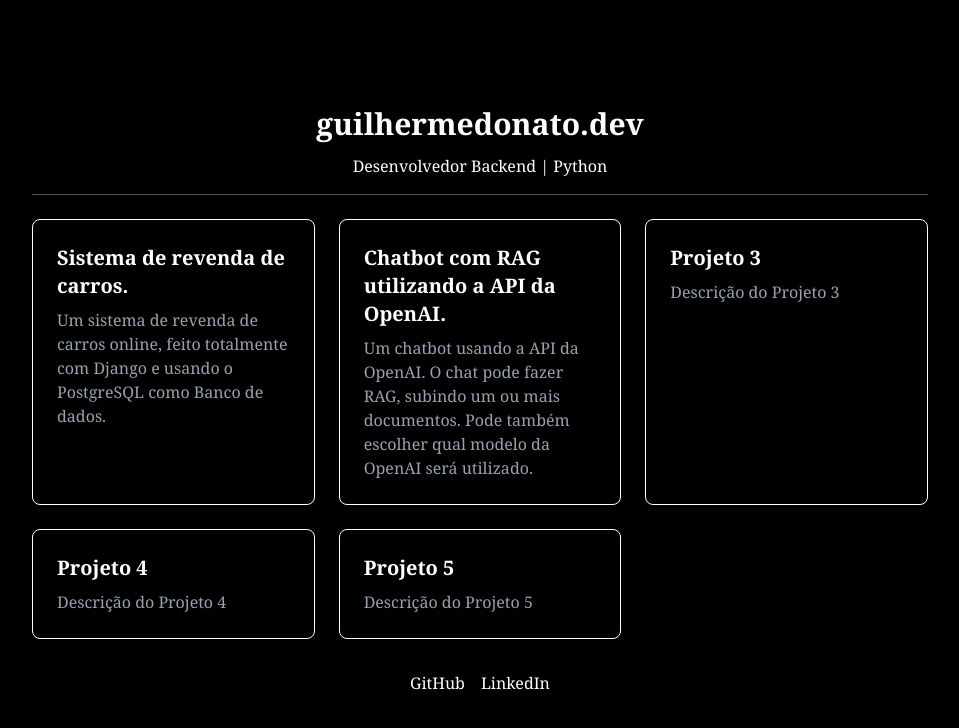
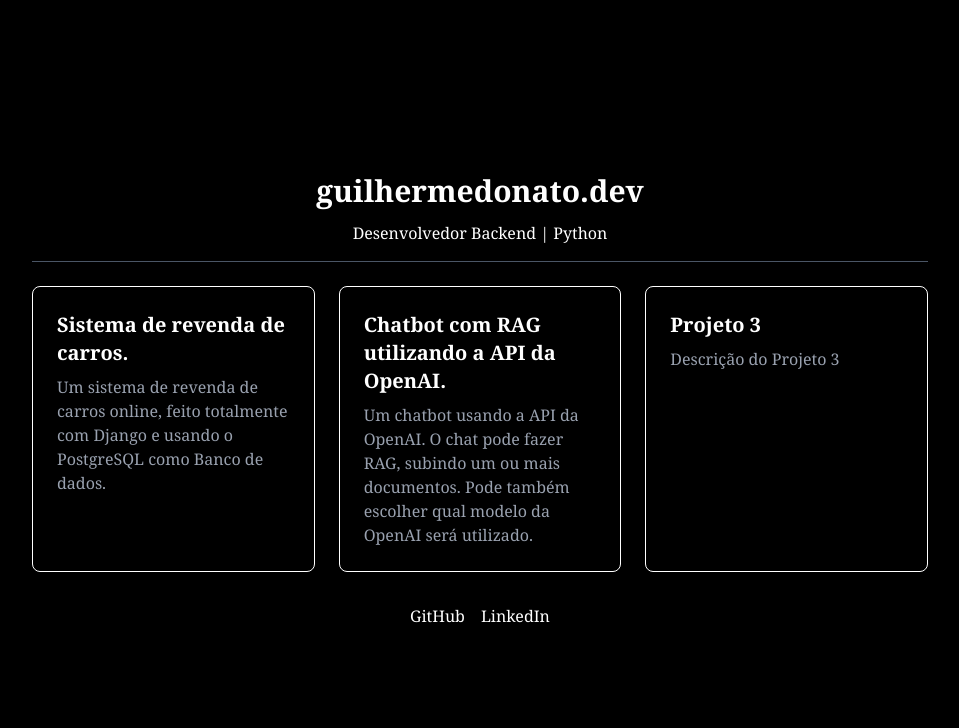
Before and after one commit to guilherme-donato-dev/portfolio, a Next.js app: page / in a window 1280 px wide. Shown: the top 728 px of the page, without its empty margins (160-1119 px from the left). Built offline with nearby package versions, Linux system fonts and the light colour scheme.

Commit message:
alterado para 3 projetos

```diff
--- a/app/page.tsx
+++ b/app/page.tsx
@@ -5,8 +5,6 @@ const projects = [
   { name: "Sistema de revenda de carros.", description: "Um sistema de revenda de carros online, feito totalmente com Django e usando o PostgreSQL como Banco de dados.", link: "http://3.217.69.134/cars/" },
   { name: "Chatbot com RAG utilizando a API da OpenAI.", description: "Um chatbot usando a API da OpenAI. O chat pode fazer RAG, subindo um ou mais documentos. Pode também escolher qual modelo da OpenAI será utilizado.", link: "#" },
   { name: "Projeto 3", description: "Descrição do Projeto 3", link: "#" },
-  { name: "Projeto 4", description: "Descrição do Projeto 4", link: "#" },
-  { name: "Projeto 5", description: "Descrição do Projeto 5", link: "#" },
 ];
 
 export default function Home() {
@@ -20,7 +18,7 @@ export default function Home() {
           <a
             key={index}
             href={project.link}
-            className="block bg-black p-6 rounded-lg shadow-xl border border-white hover:shadow-2xl transition transform hover:scale-105 hover:bg-blue-900/20"
+            className="block bg-black p-6 rounded-lg shadow-xl border border-white hover:shadow-2xl transition transform hover:scale-105"
           >
             <h2 className="text-xl font-semibold mb-2">{project.name}</h2>
             <p className="text-gray-400">{project.description}</p>
```
